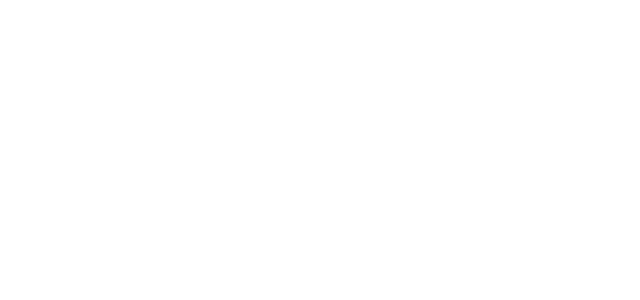
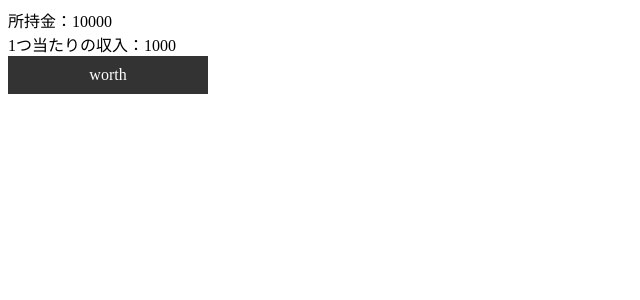
Before and after one commit to kanade0811/money_clicker, a Vue app: page / in a window 1280 px wide. Shown: the top 300 px of the page, without its empty margins (0-640 px from the left). Built offline with nearby package versions, Linux system fonts and the light colour scheme.

Commit message:
worthを追加

```diff
--- /dev/null
+++ b/src/assets/style/tool.css
@@ -0,0 +1,45 @@
+/* 親要素：はみ出た中身を隠す設定 */
+.building-container {
+  display: flex;
+  flex-direction: column;
+  overflow: hidden; /* これが重要！枠外に出たメニューを隠します */
+  width: 200px;     /* サイズは適宜調整 */
+}
+
+.main-button {
+  z-index: 2;       /* ボタンをメニューより手前に持ってくる */
+  background: #333;
+  color: white;
+  padding: 10px;
+  text-align: center;
+  cursor: pointer;
+}
+
+.tool {
+  z-index: 1;       /* ボタンの裏側（下の層）に配置 */
+  background: #eee;
+  padding: 10px;
+  border: 1px solid #ccc;
+}
+
+/* --- アニメーションの設定 --- */
+.drawer-enter-active,
+.drawer-leave-active {
+  transition: transform 0.4s ease; /* 0.4秒かけて動く */
+}
+
+/* 隠れている時の状態（真上に自分の高さ分だけズレている） */
+.drawer-enter-from,
+.drawer-leave-to {
+  transform: translateY(-100%);
+}
+
+/* 出てきた時の状態（元の位置） */
+.drawer-enter-to,
+.drawer-leave-from {
+  transform: translateY(0);
+}
+
+.upgrade-btn{
+  border:2px solid #333;
+}
--- a/src/components/tool.vue
+++ b/src/components/tool.vue
@@ -1,2 +1,34 @@
 <template>
+  <div id="tool">
+
+    <div id="wallet">
+      所持金：{{ globals.wallet }}
+      <br></br>
+      1つ当たりの収入：{{ globals.worth }}
+    </div>
+
+    <div class="building-container">
+      <div class="main-button" @click="worth.isOpen = !worth.isOpen">
+        worth
+      </div>
+
+      <Transition name="drawer">
+        <div class="tool" v-if="worth.isOpen">
+          今のレベル:{{ worth.level }} <br>
+          アップグレード費用:{{ worth.cost }} <br>
+          収入が{{ globals.worth }}→{{ globals.worth*worth.gain }}に
+          <div class="upgrade-btn" @click=" worth.do ">
+            グレードアップ
+          </div>
+        </div>
+      </Transition>
+    </div>
+
+  </div>
 </template>
+
+<script setup>
+import '@/assets/style/tool.css';
+import { globals } from '@/globals';
+import { worth } from '@/conposables/button/worth.js';
+</script>
--- /dev/null
+++ b/src/conposables/button/worth.js
@@ -0,0 +1,21 @@
+// お金1つ当たりの金額が増える建物
+import { globals } from "@/globals";
+import { reactive } from "vue";
+
+export const worth = reactive({
+  isOpen: false,
+  level: 1,
+  cost: 1,
+  growth: 2,
+  gain: 2,
+  do() {
+    if (globals.wallet < this.cost) {
+      console.log("お金が足りません");
+    } else {
+      this.level++;
+      globals.wallet -= this.cost;
+      this.cost *= this.growth;
+      globals.worth *= this.gain;
+    }
+  },
+});
--- /dev/null
+++ b/src/globals.js
@@ -0,0 +1,6 @@
+import { reactive } from "vue";
+
+export const globals=reactive({
+  wallet:10000,
+  worth:1000
+})
```
Also changed, not shown: src/conposables/button/company.js (deleted), src/conposables/button/cost.js (deleted), src/conposables/button/field.js (deleted).
